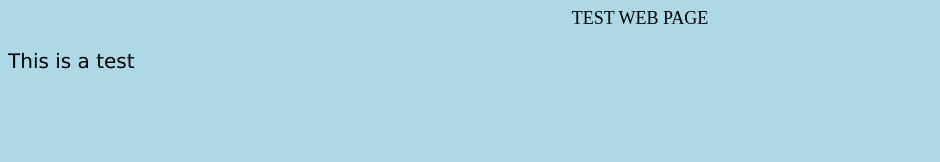
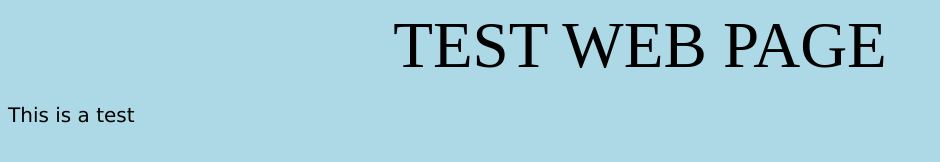
Before and after one commit to JoshLite/git_test, a plain HTML site: page index.html in a window 1280 px wide. Shown: the whole page, without its empty margins (0-940 px from the left). Drawn offline with Linux system fonts and the light colour scheme.

Commit message:
Header modiefied 65px

```diff
--- a/index.css
+++ b/index.css
@@ -5,7 +5,7 @@ body {
   .test_header {
     color: rgb(0, 0, 0);
     text-align: center;
-    font-size: large;
+    font-size: 65px;
   }
 
   .test_description {
```
